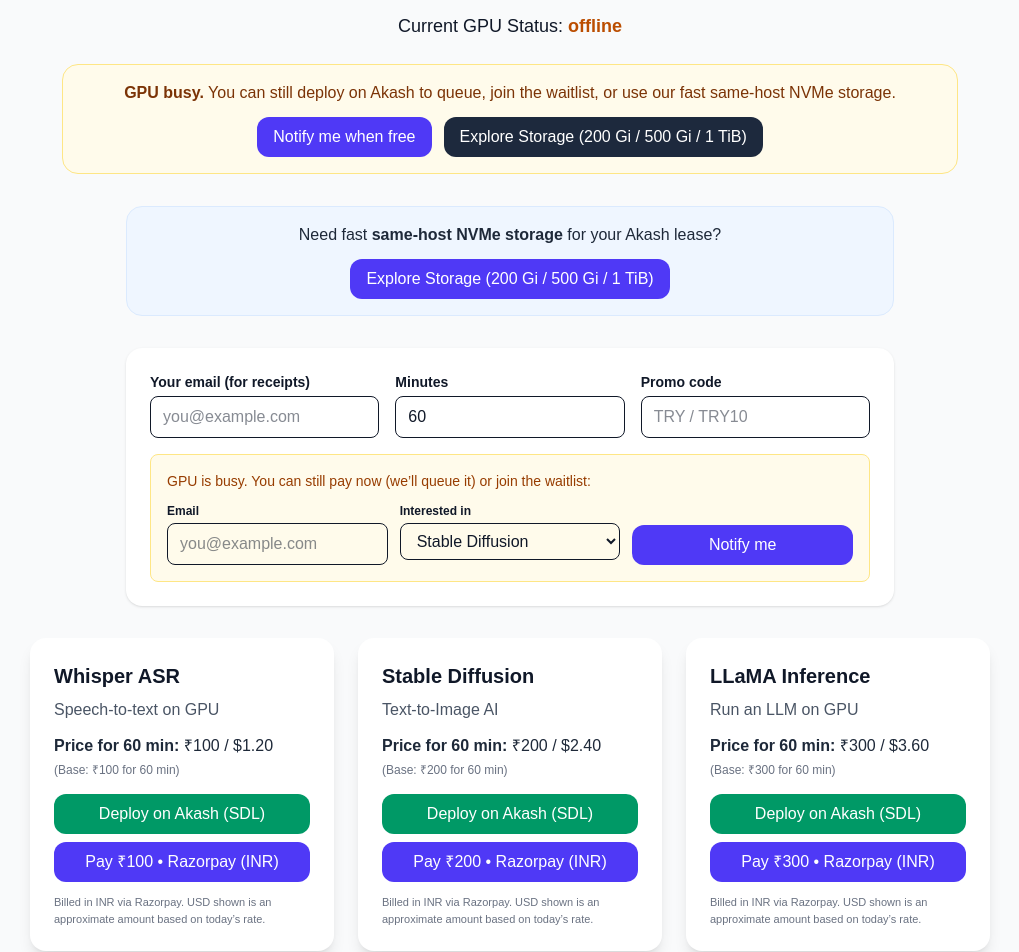
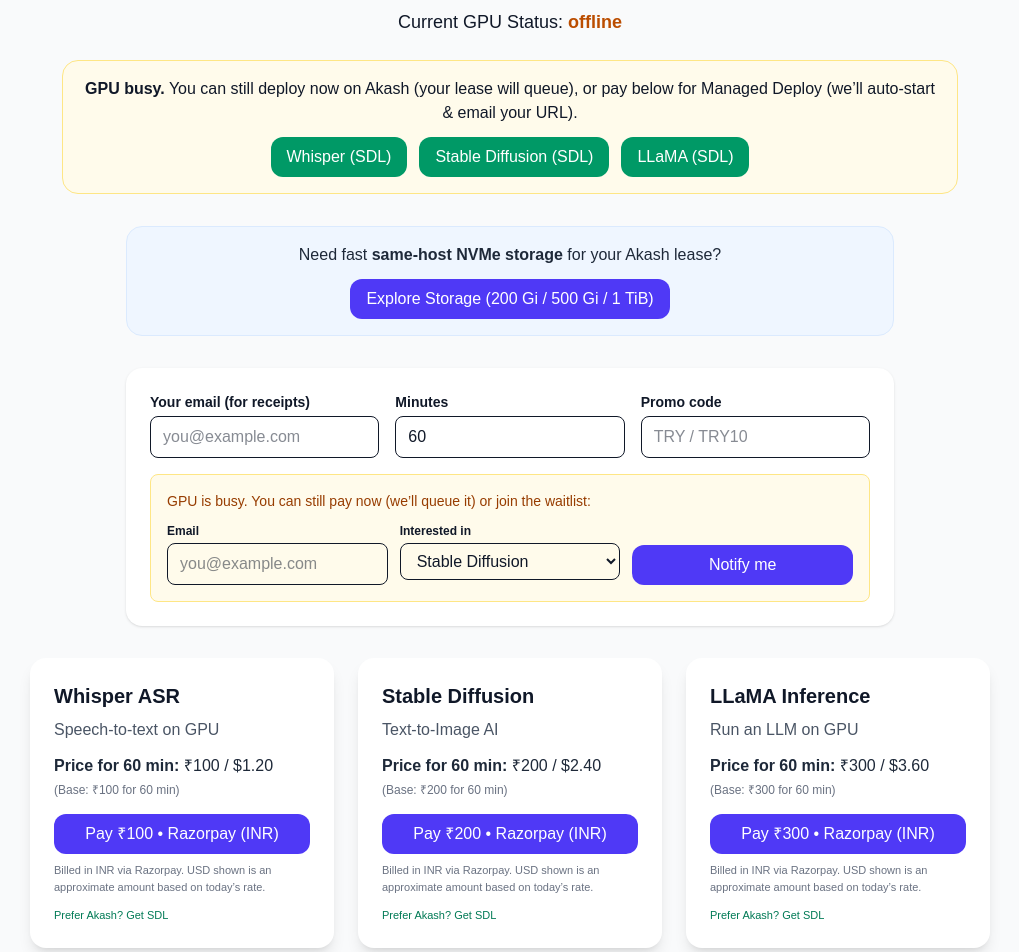
Before and after one commit to tv-avinash/indianode-frontend, a Next.js app: page / in a window 1280 px wide. Shown: the part 148-1100 px from the top of the page, without its empty margins (130-1149 px from the left). Built offline with nearby package versions, Linux system fonts and the light colour scheme; no server answers.

Commit message:
upadte storage

```diff
--- a/pages/index.js
+++ b/pages/index.js
@@ -26,15 +26,13 @@
   const [wlMsg, setWlMsg] = useState("");
   const [msg, setMsg] = useState("");
 
-  // Toggles
+  // Toggle PayPal with env (0/1)
   const enablePayPal =
     String(process.env.NEXT_PUBLIC_ENABLE_PAYPAL || "0") === "1";
+
+  // Show Akash hero chips (0/1)
   const SHOW_AKASH =
     String(process.env.NEXT_PUBLIC_SHOW_AKASH || "1") === "1";
-
-  // Provider lock (used by hero SDL downloads)
-  const ATTR_KEY = process.env.NEXT_PUBLIC_PROVIDER_ATTR_KEY || "org";
-  const ATTR_VAL = process.env.NEXT_PUBLIC_PROVIDER_ATTR_VAL || "indianode";
 
   // FX (INR->USD)
   const [fx, setFx] = useState(0.012);
@@ -83,7 +81,7 @@
     []
   );
 
-  // --- Payments (unchanged) ---
+  // --- Payments ---
   async function createRazorpayOrder({ product, minutes, userEmail }) {
     const r = await fetch("/api/order", {
       method: "POST",
@@ -251,7 +249,7 @@
   const busy = status !== "available";
   const disabled = loading;
 
-  // Map product to info page (kept for cards)
+  // Map product to the right Akash info page (with locked SDLs)
   const akashHrefFor = (key) => {
     switch (key) {
       case "whisper":
@@ -265,73 +263,6 @@
     }
   };
 
-  // --- NEW: hero buttons download provider-locked SDLs ---
-  function gpuSDL(kind) {
-    // conservative defaults per workload
-    const table = {
-      whisper: { cpu: 4, mem: "16Gi", price: 800, tag: "whisper" },
-      sd: { cpu: 6, mem: "24Gi", price: 900, tag: "stable-diffusion" },
-      llama: { cpu: 8, mem: "48Gi", price: 1100, tag: "llama" },
-    };
-    const cfg = table[kind] || table.sd;
-
-    return `version: "2.0"
-services:
-  app:
-    image: nvidia/cuda:12.4.1-runtime-ubuntu22.04
-    command: ["bash","-lc","sleep infinity"]
-    env:
-      - WORKLOAD=${cfg.tag}
-    resources:
-      cpu: { units: ${cfg.cpu} }
-      memory: { size: ${cfg.mem} }
-      gpu:
-        units: 1
-        attributes:
-          vendor/nvidia/model/*: "true"
-profiles:
-  compute:
-    app: {}
-  placement:
-    indianode:
-      attributes:
-        ${ATTR_KEY}: "${ATTR_VAL}"
-      pricing:
-        app:
-          denom: uakt
-          amount: ${cfg.price}
-deployment:
-  app:
-    indianode:
-      profile: app
-      count: 1
-`;
-  }
-
-  function downloadText(filename, text) {
-    const blob = new Blob([text], { type: "text/yaml;charset=utf-8" });
-    const url = URL.createObjectURL(blob);
-    const a = document.createElement("a");
-    a.href = url;
-    a.download = filename;
-    document.body.appendChild(a);
-    a.click();
-    a.remove();
-    URL.revokeObjectURL(url);
-  }
-
-  function handleDownloadSDL(kind) {
-    const yaml = gpuSDL(kind);
-    downloadText(`indianode-${kind}.yaml`, yaml);
-    gaEvent("select_content", { item_id: `download_locked_sdl_${kind}` });
-  }
-
-  // Scroll helper to inputs/waitlist
-  const scrollToWaitlist = () => {
-    const el = document.getElementById("buyer-inputs");
-    if (el) el.scrollIntoView({ behavior: "smooth", block: "start" });
-  };
-
   return (
     <>
       <Head>
@@ -342,12 +273,9 @@
         />
         <link rel="canonical" href="https://www.indianode.com/" />
 
-        {/* OG / Twitter */}
+        {/* Open Graph / Twitter */}
         <meta property="og:title" content="Indianode — GPU Hosting on RTX 3090" />
-        <meta
-          property="og:description"
-          content="GPU hosting for SDLS, Whisper, and LLM workloads on 24GB RTX 3090."
-        />
+        <meta property="og:description" content="GPU hosting for SDLS, Whisper, and LLM workloads on 24GB RTX 3090." />
         <meta property="og:type" content="website" />
         <meta property="og:url" content="https://www.indianode.com/" />
         <meta name="twitter:card" content="summary_large_image" />
@@ -361,7 +289,7 @@
               "@type": "Organization",
               name: "Indianode",
               url: "https://www.indianode.com",
-              logo: "https://www.indianode.com/logo.png",
+              logo: "https://www.indianode.com/logo.png"
             }),
           }}
         />
@@ -376,8 +304,8 @@
               potentialAction: {
                 "@type": "SearchAction",
                 target: "https://www.indianode.com/?q={search_term_string}",
-                "query-input": "required name=search_term_string",
-              },
+                "query-input": "required name=search_term_string"
+              }
             }),
           }}
         />
@@ -391,7 +319,7 @@
         </header>
 
         <main className="p-8 max-w-5xl mx-auto">
-          <h1 className="text-3xl font-bold mb-3 text-center">
+          <h1 className="text-3xl font-bold mb-2 text-center">
             3090 GPU on demand • India & International payments
           </h1>
           <p className="text-center mb-6 text-lg">
@@ -401,65 +329,41 @@
             </span>
           </p>
 
-          {/* Status-aware hero */}
-          <div className="max-w-4xl mx-auto mb-8">
-            {busy ? (
-              <div className="rounded-2xl border border-amber-200 bg-amber-50 px-5 py-4 text-center">
-                <p className="mb-3 text-amber-900">
-                  <b>GPU busy.</b> You can still deploy on Akash to queue, join the waitlist, or
-                  use our fast same-host NVMe storage.
-                </p>
-                <div className="flex flex-col sm:flex-row gap-3 justify-center">
-                  <button
-                    onClick={() => {
-                      scrollToWaitlist();
-                      gaEvent("select_content", { item_id: "waitlist_cta" });
-                    }}
-                    className="rounded-xl bg-indigo-600 hover:bg-indigo-700 text-white px-4 py-2"
-                  >
-                    Notify me when free
-                  </button>
-                  <Link
-                    href="/storage"
-                    className="rounded-xl bg-slate-800 hover:bg-slate-900 text-white px-4 py-2"
-                    onClick={() =>
-                      gaEvent("select_content", { item_id: "storage_cta_busy" })
-                    }
-                  >
-                    Explore Storage (200 Gi / 500 Gi / 1 TiB)
-                  </Link>
-                </div>
+          {/* GPU banner with Akash SDL chips */}
+          {SHOW_AKASH && (
+            <div
+              className={`max-w-4xl mx-auto mb-8 rounded-2xl px-5 py-4 text-center ${
+                busy ? "bg-amber-50 border border-amber-200" : "bg-emerald-50 border border-emerald-200"
+              }`}
+            >
+              <p className="mb-3">
+                {busy ? (
+                  <>
+                    <b>GPU busy.</b> You can still deploy now on Akash (your lease will queue),
+                    or pay below for Managed Deploy (we’ll auto-start & email your URL).
+                  </>
+                ) : (
+                  <>
+                    <b>GPU available.</b> Deploy now on Akash with our ready SDLs.
+                  </>
+                )}
+              </p>
+
+              <div className="flex flex-wrap items-center justify-center gap-3">
+                <Link href="/whisper-gpu" className="bg-emerald-600 hover:bg-emerald-700 text-white px-4 py-2 rounded-xl">
+                  Whisper (SDL)
+                </Link>
+                <Link href="/sdls" className="bg-emerald-600 hover:bg-emerald-700 text-white px-4 py-2 rounded-xl">
+                  Stable Diffusion (SDL)
+                </Link>
+                <Link href="/llm-hosting" className="bg-emerald-600 hover:bg-emerald-700 text-white px-4 py-2 rounded-xl">
+                  LLaMA (SDL)
+                </Link>
               </div>
-            ) : (
-              <div className="rounded-2xl border border-emerald-200 bg-emerald-50 px-5 py-4 text-center">
-                <p className="mb-3 text-emerald-900">
-                  <b>GPU available.</b> Deploy now on Akash with locked SDLs for Indianode.
-                </p>
-                <div className="flex flex-col sm:flex-row gap-3 justify-center">
-                  <button
-                    onClick={() => handleDownloadSDL("whisper")}
-                    className="rounded-xl bg-emerald-600 hover:bg-emerald-700 text-white px-4 py-2"
-                  >
-                    Whisper (SDL)
-                  </button>
-                  <button
-                    onClick={() => handleDownloadSDL("sd")}
-                    className="rounded-xl bg-emerald-600 hover:bg-emerald-700 text-white px-4 py-2"
-                  >
-                    Stable Diffusion (SDL)
-                  </button>
-                  <button
-                    onClick={() => handleDownloadSDL("llama")}
-                    className="rounded-xl bg-emerald-600 hover:bg-emerald-700 text-white px-4 py-2"
-                  >
-                    LLaMA (SDL)
-                  </button>
-                </div>
-              </div>
-            )}
-          </div>
+            </div>
+          )}
 
-          {/* Storage promo / CTA */}
+          {/* Storage CTA */}
           <div className="max-w-3xl mx-auto mb-8">
             <div className="rounded-2xl border border-blue-100 bg-blue-50 px-5 py-4 text-center">
               <p className="mb-3 text-gray-800">
@@ -475,10 +379,12 @@
           </div>
 
           {/* Buyer inputs */}
-          <div id="buyer-inputs" className="max-w-3xl mx-auto bg-white rounded-2xl shadow p-6 mb-8">
+          <div className="max-w-3xl mx-auto bg-white rounded-2xl shadow p-6 mb-8">
             <div className="grid md:grid-cols-3 gap-4">
               <label className="flex flex-col">
-                <span className="text-sm font-semibold mb-1">Your email (for receipts)</span>
+                <span className="text-sm font-semibold mb-1">
+                  Your email (for receipts)
+                </span>
                 <input
                   type="email"
                   value={email}
@@ -496,7 +402,9 @@
                   min="1"
                   max="240"
                   value={minutes}
-                  onChange={(e) => setMinutes(Math.max(1, Number(e.target.value || 1)))}
+                  onChange={(e) =>
+                    setMinutes(Math.max(1, Number(e.target.value || 1)))
+                  }
                   className="border rounded-lg px-3 py-2"
                   disabled={loading}
                 />
@@ -562,7 +470,7 @@
             </div>
           )}
 
-          {/* Product cards */}
+          {/* Product cards (Pay only; SDL link is a small helper below each card) */}
           <div className="grid grid-cols-1 md:grid-cols-3 gap-6">
             {templates.map((t) => {
               const inr = priceInrFor(t.key, minutes);
@@ -580,8 +488,8 @@
                     <p className="text-gray-600 mb-3">{t.desc}</p>
 
                     <p className="text-gray-800">
-                      <span className="font-semibold">Price for {minutes} min:</span> ₹{inr} / $
-                      {usd.toFixed(2)}
+                      <span className="font-semibold">Price for {minutes} min:</span>{" "}
+                      ₹{inr} / ${usd.toFixed(2)}
                     </p>
 
                     {promoActive && (
@@ -596,26 +504,11 @@
                   </div>
 
                   <div className="grid grid-cols-1 gap-2 mt-4">
-                    {/* Optional: info pages remain for deeper docs */}
-                    {SHOW_AKASH && (
-                      <Link
-                        href={akashHrefFor(t.key)}
-                        onClick={() =>
-                          gaEvent("select_content", {
-                            content_type: "button",
-                            item_id: `deploy_akash_${t.key}`,
-                          })
-                        }
-                        className="text-center bg-emerald-600 hover:bg-emerald-700 text-white px-4 py-2 rounded-xl"
-                      >
-                        Deploy on Akash (SDL)
-                      </Link>
-                    )}
-
-                    {/* Pay buttons (unchanged) */}
                     <button
                       className={`text-white px-4 py-2 rounded-xl ${
-                        disabled ? "bg-gray-400 cursor-not-allowed" : "bg-indigo-600 hover:bg-indigo-700"
+                        disabled
+                          ? "bg-gray-400 cursor-not-allowed"
+                          : "bg-indigo-600 hover:bg-indigo-700"
                       }`}
                       onClick={() =>
                         payWithRazorpay({ product: t.key, displayName: t.name })
@@ -628,19 +521,38 @@
                     {enablePayPal && (
                       <button
                         className={`text-white px-4 py-2 rounded-xl ${
-                          disabled ? "bg-gray-400 cursor-not-allowed" : "bg-slate-700 hover:bg-slate-800"
+                          disabled
+                            ? "bg-gray-400 cursor-not-allowed"
+                            : "bg-slate-700 hover:bg-slate-800"
                         }`}
-                        onClick={() => payWithPayPal({ product: t.key, amountUsd: usd })}
+                        onClick={() =>
+                          payWithPayPal({ product: t.key, amountUsd: usd })
+                        }
                         disabled={disabled}
                       >
                         Pay ${usd.toFixed(2)} • PayPal (USD)
                       </button>
                     )}
 
-                    <p className="text-[11px] text-gray-500 mt-1">
-                      Billed in INR via Razorpay. USD shown is an approximate amount based on
-                      today’s rate.
+                    <p className="text-[11px] text-gray-500">
+                      Billed in INR via Razorpay. USD shown is an approximate amount based on today’s rate.
                     </p>
+
+                    {/* Small Akash link (so we don't duplicate big deploy buttons) */}
+                    {SHOW_AKASH && (
+                      <Link
+                        href={akashHrefFor(t.key)}
+                        className="text-[11px] text-emerald-700 hover:underline mt-1 justify-self-start"
+                        onClick={() =>
+                          gaEvent("select_content", {
+                            content_type: "link",
+                            item_id: `akash_sdl_link_${t.key}`,
+                          })
+                        }
+                      >
+                        Prefer Akash? Get SDL
+                      </Link>
+                    )}
                   </div>
                 </div>
               );
@@ -649,7 +561,9 @@
         </main>
 
         <section className="mt-16 border-t pt-10 pb-6 text-center text-sm text-gray-700">
-          <p className="mb-2">💬 Looking for custom pricing, discounts, or rate concessions? Reach out:</p>
+          <p className="mb-2">
+            💬 Looking for custom pricing, discounts, or reserved slots? Reach out:
+          </p>
           <p>
             Email:{" "}
             <a href="mailto:tvavinash@gmail.com" className="text-blue-600 hover:underline">
```
